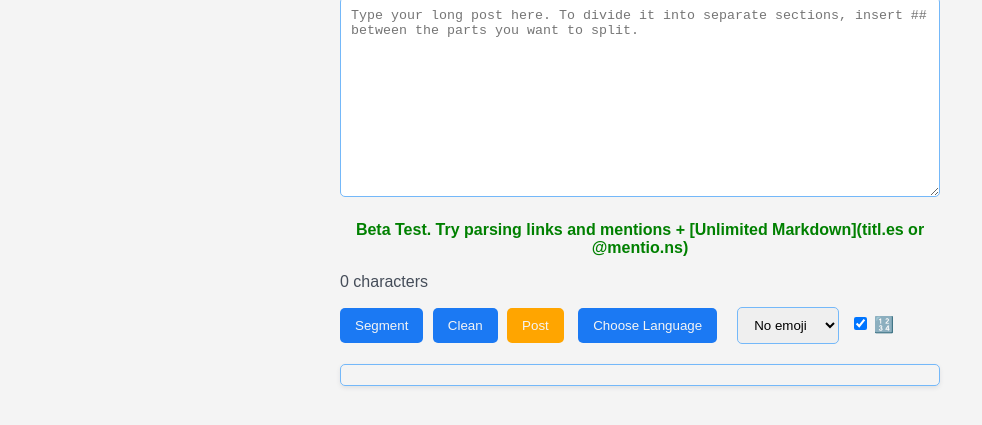
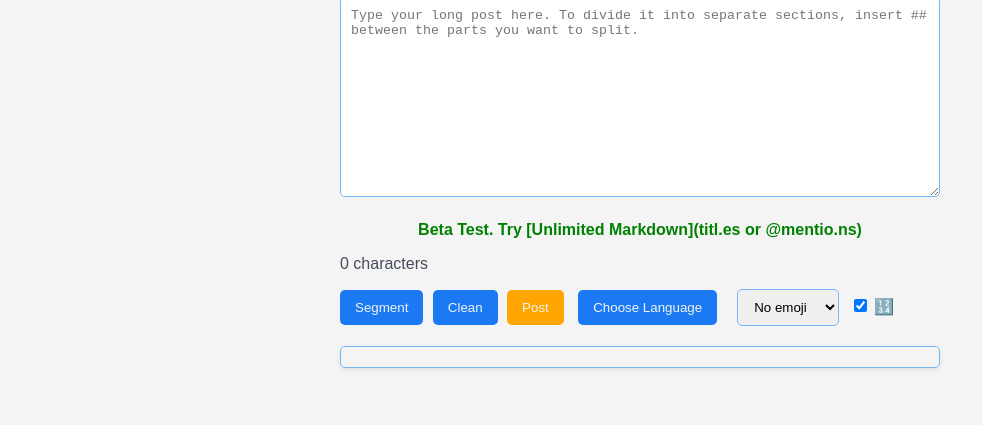
Before and after one commit to lemonmeant/splitter_beta, a plain HTML site: page index.html in a window 1280 px wide. Shown: the part 111-536 px from the top of the page, without its empty margins (0-982 px from the left). Drawn offline with Linux system fonts and the light colour scheme.

Commit message:
Update index.html

```diff
--- a/index.html
+++ b/index.html
@@ -760,8 +760,7 @@ input[type="text"]:focus {
 </div>
     <textarea id="inputText" placeholder="Type your long post here. To divide it into separate sections, insert ## between the parts you want to split."></textarea>
     <div style="text-align:center; margin-top:10px; color: green; font-weight: bold;">
-        Beta Test. Try parsing links and mentions +
-        [Unlimited Markdown](titl.es or @mentio.ns)
+        Beta Test. Try [Unlimited Markdown](titl.es or @mentio.ns)
     </div>
     <p id="charCount">0 characters</p>
     <button id="segmentButton" data-tooltip="Click to segment your message into thread">Segment</button>
```
